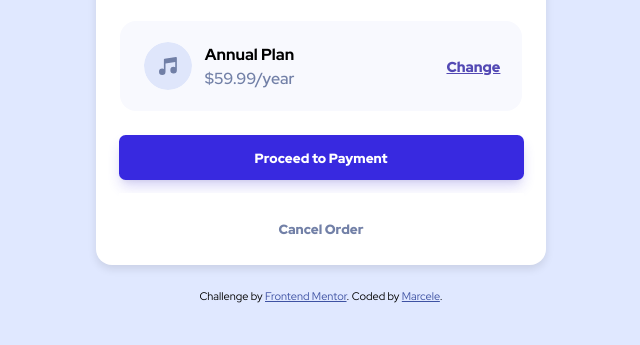
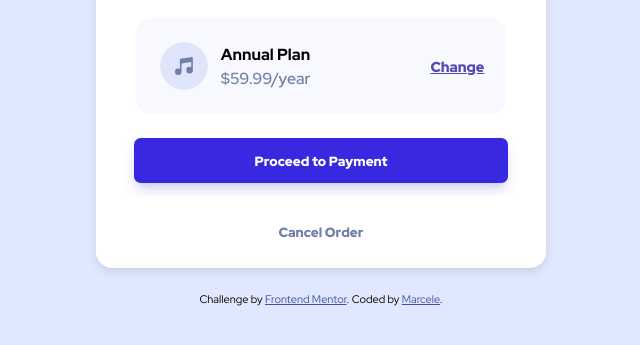
Before and after one commit to celemar/order-summary-component, a plain HTML site: page index.html in a window 1280 px wide. Shown: the part 445-790 px from the top of the page, without its empty margins (319-959 px from the left). Drawn offline with Linux system fonts and the light colour scheme; a web font is replaced by a local one.

Commit message:
Update style.css

```diff
--- a/style.css
+++ b/style.css
@@ -61,9 +61,9 @@ h1 {
 .plan-box {
   display: flex;
   align-items: center;
-  margin: 1.5em 1.5em;
+  margin: 1.5em 2.5em;
   border-radius: 1em;
-  padding: 0.2em 0;
+  padding: 0.4em 0;
   background-color: #f8f9fe;
 }
 
@@ -98,7 +98,7 @@ h4 {
 
 .btn {
   font-family: inherit;
-  width: 90%;
+  width: 83%;
   display: block;
   margin: 0 auto;
   padding: 1em;
```
